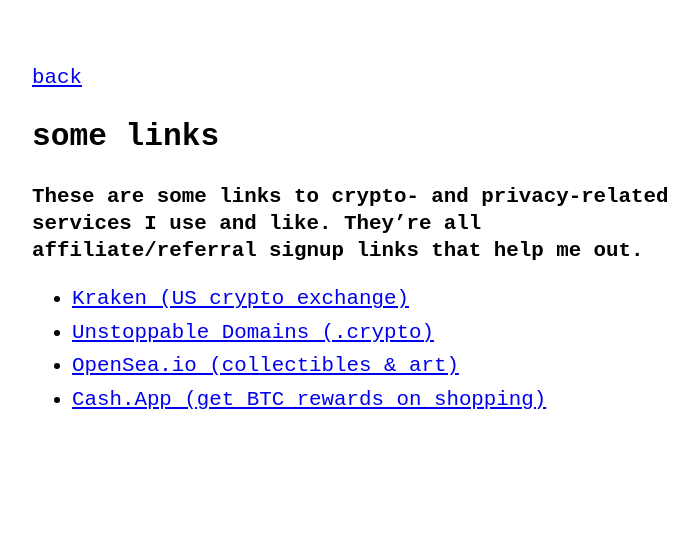
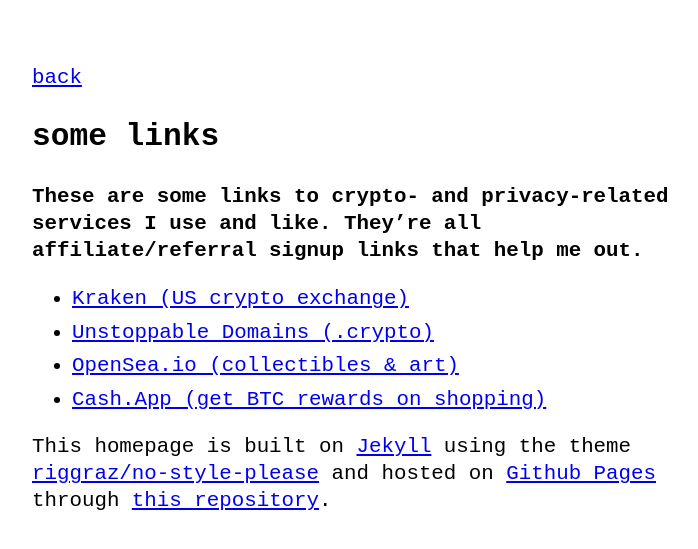
Before and after one commit to lemurodigital/lemuro.digital, a Jekyll site: the page built from some-links.md, in a window 1280 px wide. Shown: the top 549 px of the page, without its empty margins (288-986 px from the left). Built offline with Jekyll 4.4.1, drawn with Linux system fonts in a browser that asks for light colours.

Commit message:
Update some-links.md

```diff
--- a/some-links.md
+++ b/some-links.md
@@ -10,3 +10,5 @@ permalink: /some-links/
 - [Unstoppable Domains (.crypto)](https://unstoppabledomains.com/r/e44af633968d4e5)
 - [OpenSea.io (collectibles & art)](https://opensea.io?ref=0xd063f1896aa7e6550925418a7f5162f13b2a8ccb)
 - [Cash.App (get BTC rewards on shopping)](https://cash.app/app/VZZLWBQ)
+
+This homepage is built on [Jekyll](https://jekyllrb.com/) using the theme [riggraz/no-style-please](riggraz/no-style-please) and hosted on [Github Pages](https://pages.github.com/) through [this repository](https://github.com/lemurodigital/lemuro.digital).
```
